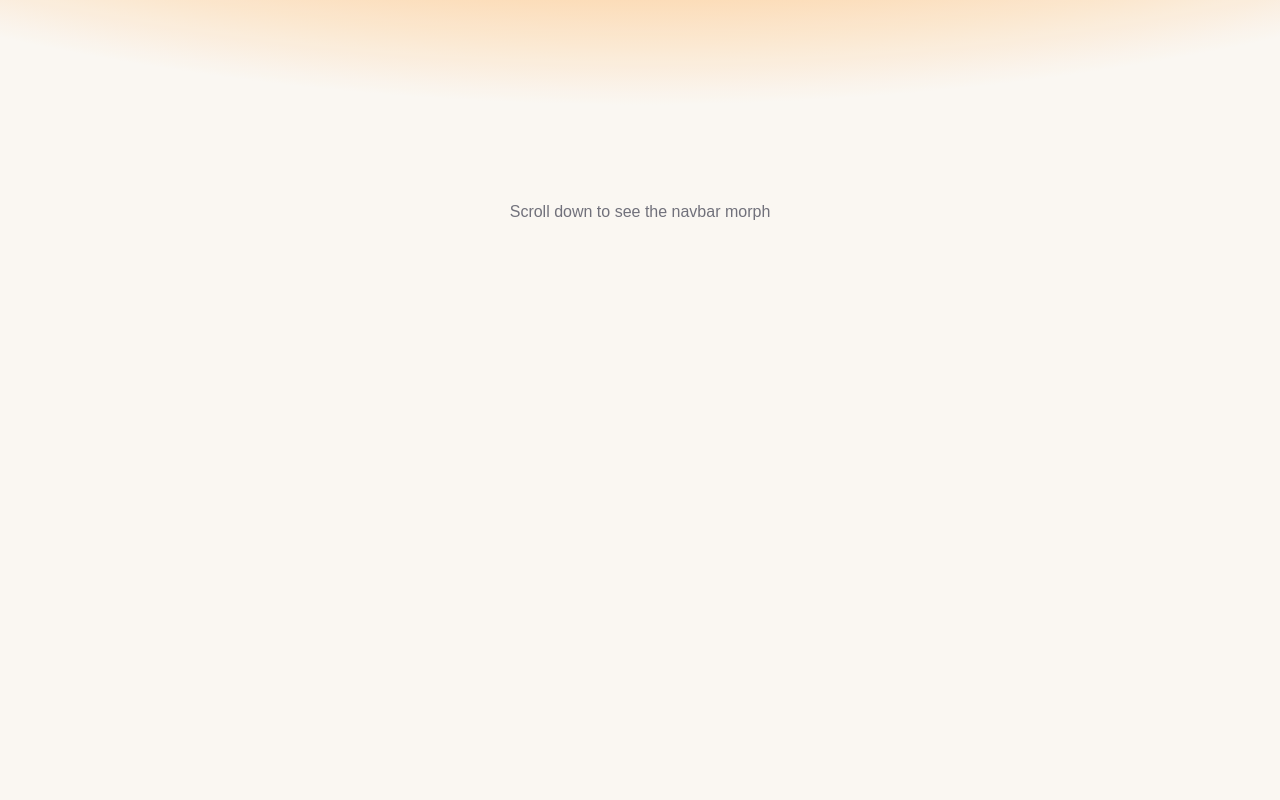
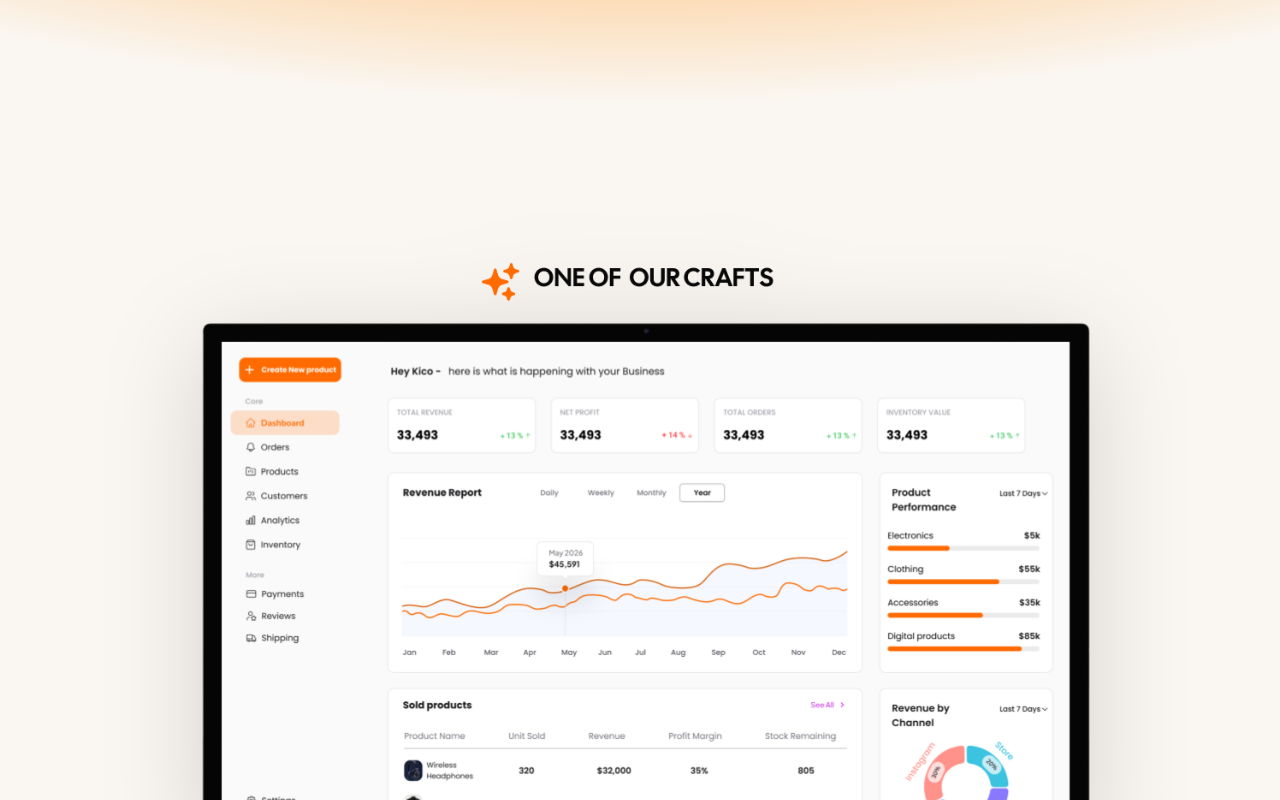
Before and after one commit to cal250/SoftX, a Next.js app: page / in a window 1280 px wide. Shown: the part 640-1440 px from the top of the page. Built offline with nearby package versions, Linux system fonts and the light colour scheme.

Commit message:
feat:demo section

```diff
--- a/src/app/page.tsx
+++ b/src/app/page.tsx
@@ -48,10 +48,22 @@ export default function Home() {
         </div>
       </section>
 
-      {/* Rest of the page content */}
-      <section className="min-h-screen bg-[#faf7f2] py-20">
-        <div className="max-w-7xl mx-auto px-6 text-center text-zinc-500">
-           <p>Scroll down to see the navbar morph</p>
+      {/* Crafts Section */}
+      <section className="relative w-full bg-[#faf7f2] pt-12 pb-32">
+        <div className="max-w-7xl mx-auto px-6 flex justify-center">
+
+          {/* Product Image (contains the title as well) */}
+          <div className="w-full relative flex justify-center">
+            <Image
+              src="/DEmo Section.png"
+              alt="Crafts Demo Dashboard"
+              width={1600}
+              height={1000}
+              className="w-full max-w-[1400px] h-auto object-contain drop-shadow-[0_20px_50px_rgba(0,0,0,0.15)]"
+              priority
+            />
+          </div>
+
         </div>
       </section>
     </main>
```
